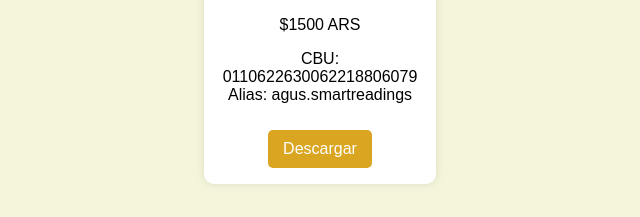
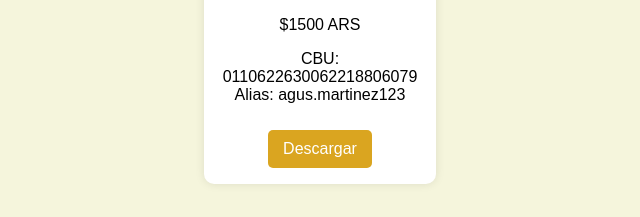
Before and after one commit to agusmartinez123/Smart-readings, a plain HTML site: page index.html in a window 1280 px wide. Shown: the part 1504-1721 px from the top of the page, 320-960 px from the left. Drawn offline with Linux system fonts and the light colour scheme; a script that the page names is missing.

Commit message:
Update index.html

```diff
--- a/index.html
+++ b/index.html
@@ -171,7 +171,7 @@
   <img src="Portada5.jpg" alt="Curso básico de maquillaje">
   <h3>Curso básico de maquillaje</h3>
   <p>$1500 ARS</p>
-  <p>CBU: 0110622630062218806079<br>Alias: agus.smartreadings</p>
+  <p>CBU: 0110622630062218806079<br>Alias: agus.martinez123</p>
   <a class="boton" href="https://drive.google.com/file/d/10THUsV0vddisdxVoKAftPDgrTxfizLHk/view?usp=drivesdk" target="_blank">Descargar</a>
     </div>
   </section>
```
